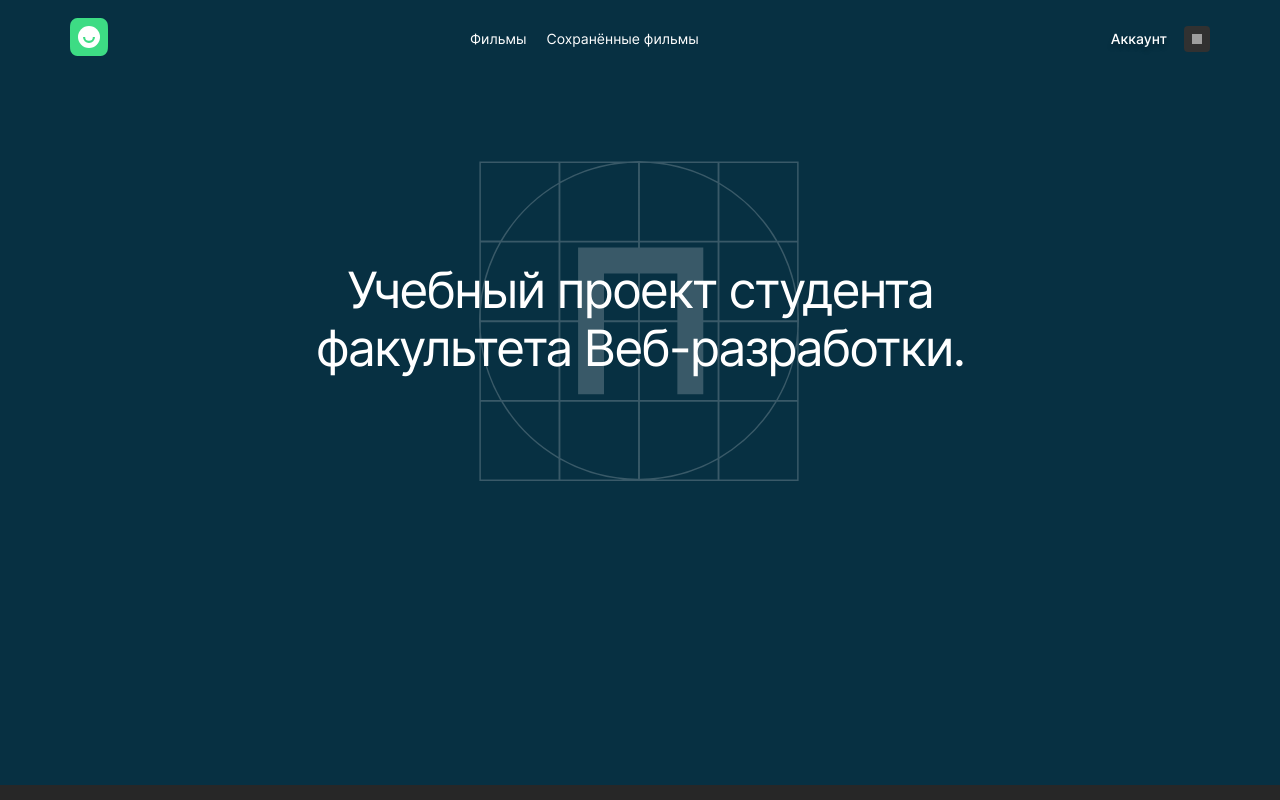
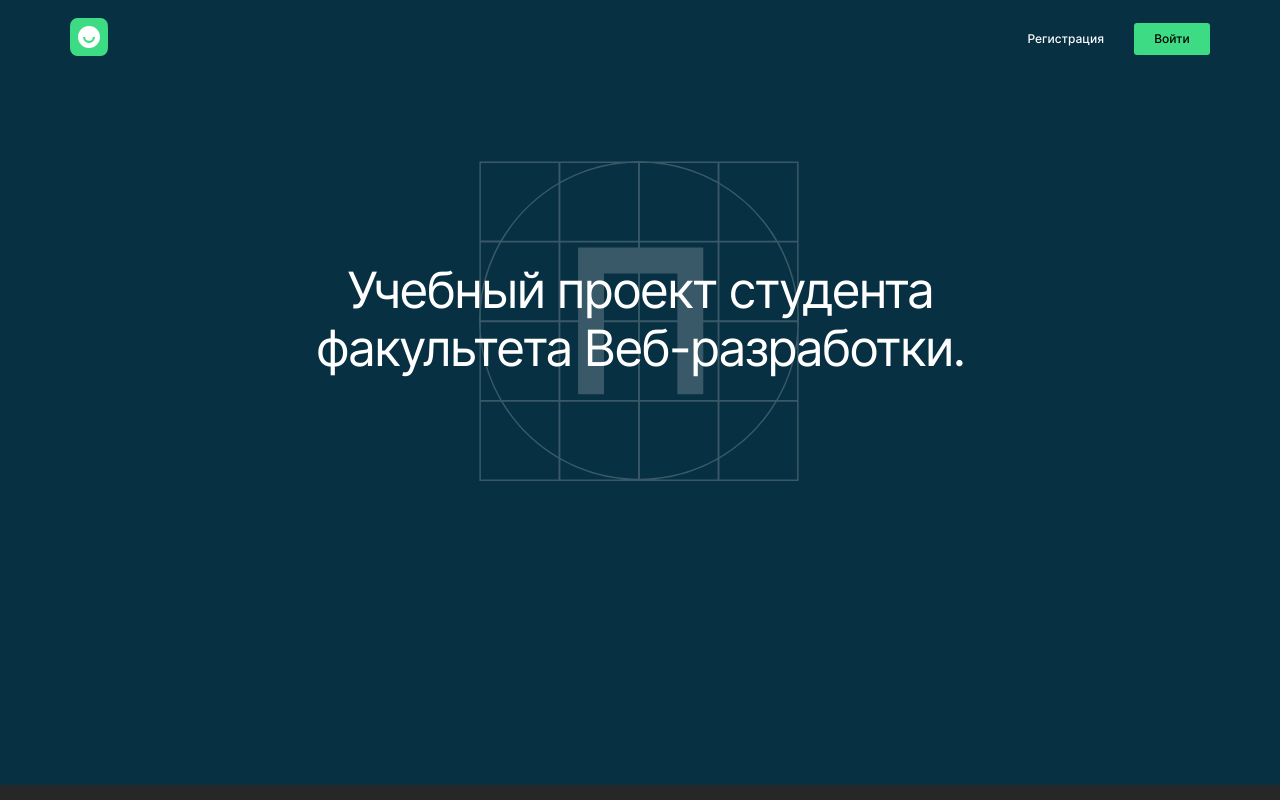
Before and after one commit to Polar-Bear777/movies-explorer-frontend, a React (Create React App) app in the folder frontend/: page / in a window 1280 px wide. Shown: the top 800 px of the page. Built offline with nearby package versions, Linux system fonts and the light colour scheme; grey boxes are pictures that could not be loaded.

Commit message:
в App.js = useState(false)

```diff
--- a/frontend/src/components/App/App.js
+++ b/frontend/src/components/App/App.js
@@ -15,7 +15,7 @@ import { CurrentUserContext } from '../../contexts/CurrentUserContext';
 function App() {
   const navigate = useNavigate();
 
-  const [isloggedIn, setIsloggedIn] = useState(true);
+  const [isloggedIn, setIsloggedIn] = useState(false);
   const [currentUser, setCurrentUser] = useState({});
 
   async function handleRegistration(name, email, password, e) {
```
